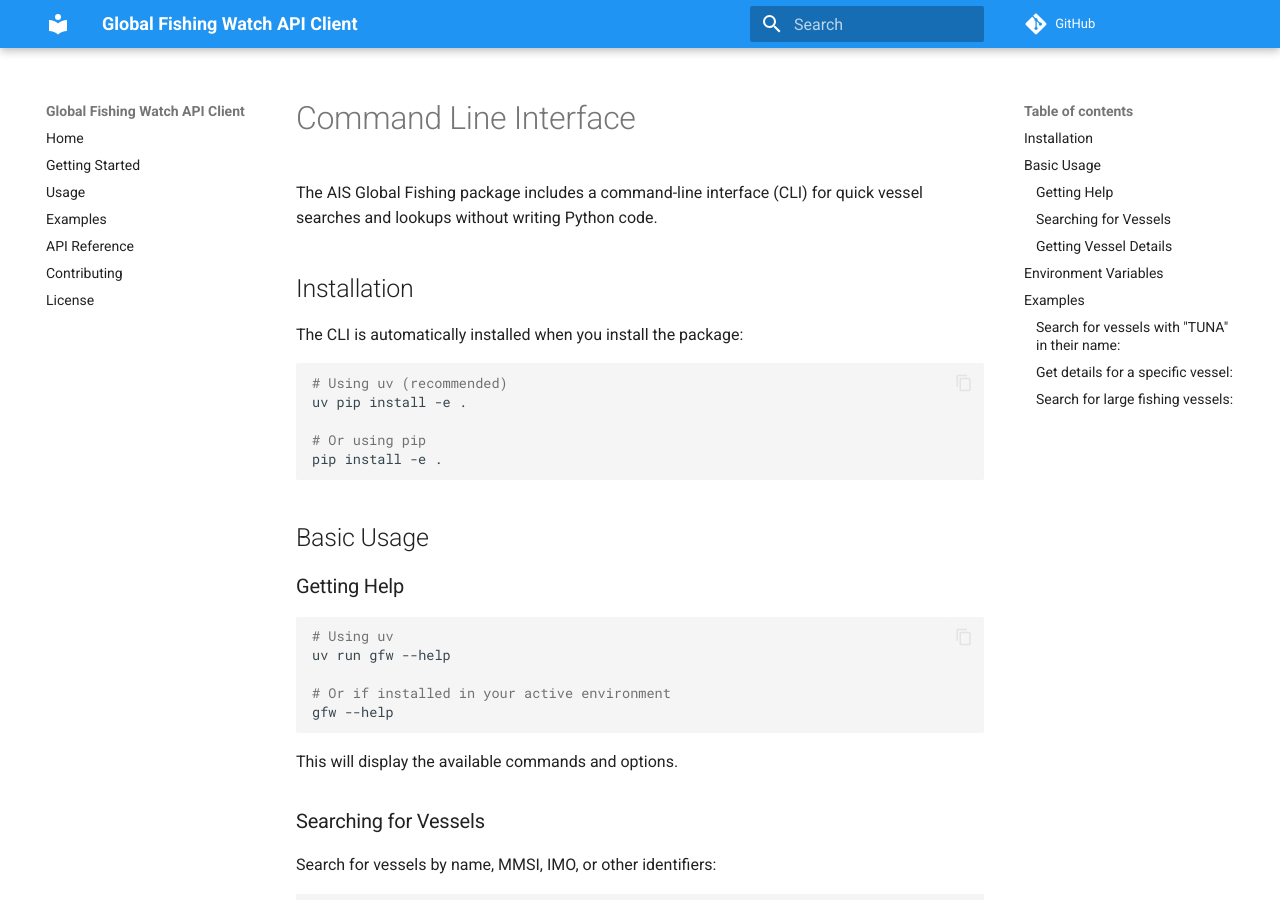
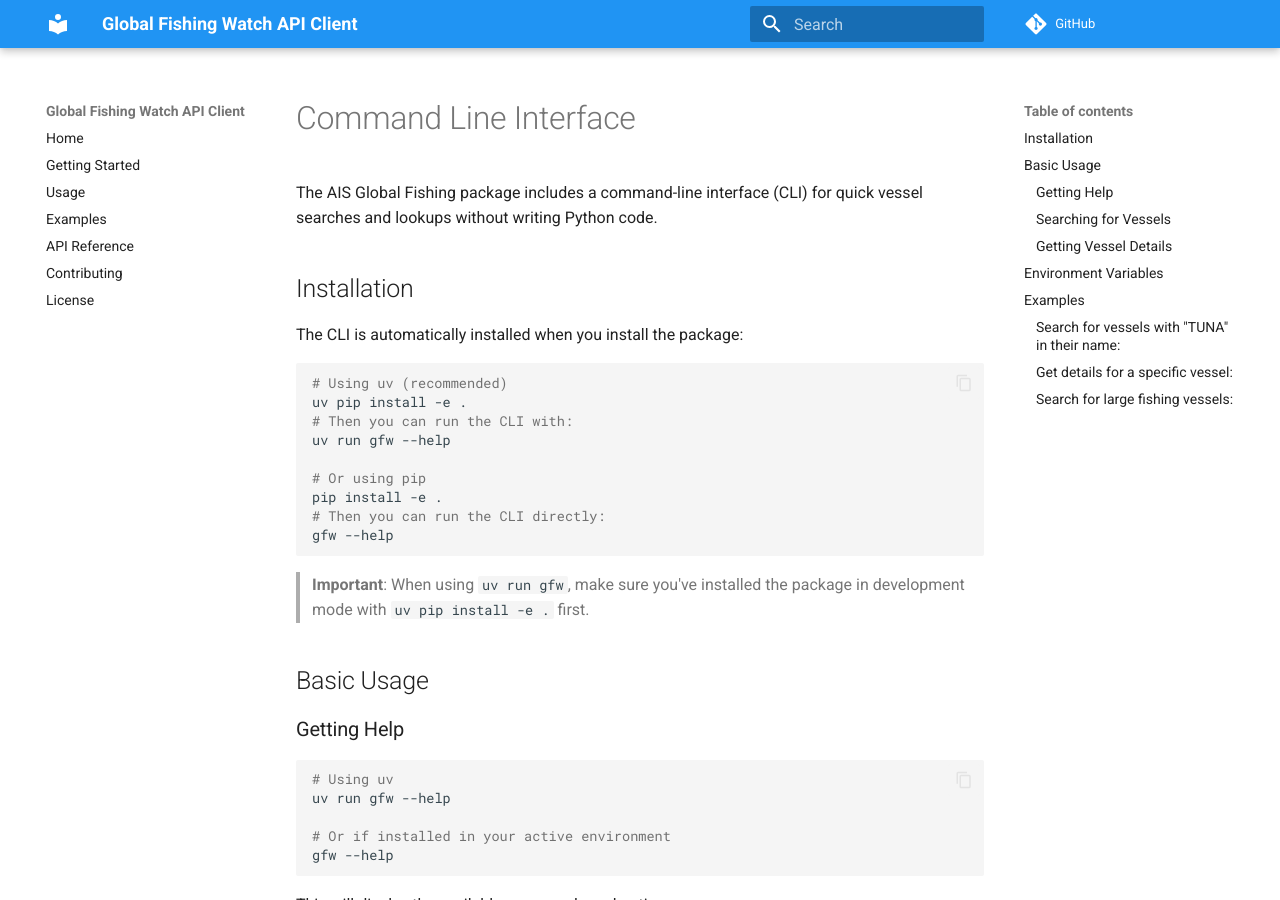
Before and after one commit to dkdndes/ais-global-fishing, an MkDocs documentation site: the page built from docs/cli_usage.md, in a window 1280 px wide and 900 px high. Built offline with MkDocs 1.6.1 and Material for MkDocs 9.7.7, drawn with Linux system fonts in a browser that asks for light colours; comment, search, counter and statistics services are not loaded.

Commit message:
fix: update package installation instructions for uv run CLI

````diff
--- a/docs/cli_usage.md
+++ b/docs/cli_usage.md
@@ -9,10 +9,16 @@
 ```bash
 # Using uv (recommended)
 uv pip install -e .
+# Then you can run the CLI with:
+uv run gfw --help
 
 # Or using pip
 pip install -e .
+# Then you can run the CLI directly:
+gfw --help
 ```
+
+> **Important**: When using `uv run gfw`, make sure you've installed the package in development mode with `uv pip install -e .` first.
 
 ## Basic Usage
 
````
Also changed, not shown: README.md (+4 -1 lines), 1 other file.
